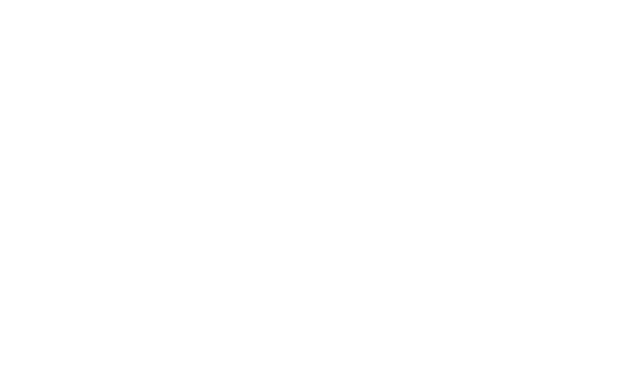
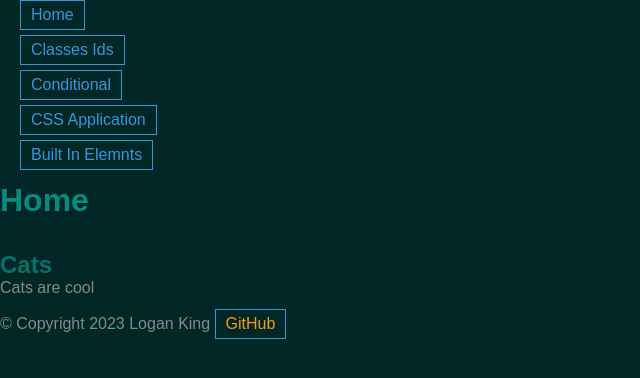
Before and after one commit to EagleAim/COMP001A.LectureActivity5, a plain HTML site: page index.html in a window 1280 px wide. Shown: the whole page, without its empty margins (0-640 px from the left). Drawn offline with Linux system fonts and the light colour scheme.

Commit message:
final comit

```diff
--- a/conditional.html
+++ b/conditional.html
@@ -5,6 +5,7 @@
     <meta name="viewport" content="width=device-width, initial-scale=1.0">
     <title>LA5 - Conditional</title>
 </head>
+<link rel="stylesheet" href="main.css">
 <body>
     <header>
         <nav>
@@ -20,7 +21,10 @@
     </header>
 
     <main>
-
+        <div>
+            <a href="#">Link</a>
+            <button>Sample Button</button>
+        </div>
     </main>
 
     <footer>
--- a/index.html
+++ b/index.html
@@ -0,0 +1,32 @@
+<!DOCTYPE html>
+<html lang="en">
+<head>
+    <meta charset="UTF-8">
+    <meta name="viewport" content="width=device-width, initial-scale=1.0">
+    <title>LA5 - Home</title>
+</head>
+<link rel="stylesheet" href="main.css">
+<body>
+    <header>
+        <nav>
+            <ul>
+                <li><a href="index.html" target="_self">Home</a></li>
+                <li><a href="classes-ids.html" target="_self">Classes Ids</a></li>
+                <li><a href="conditional.html" target="_self">Conditional</a></li>
+                <li><a href="css-application.html" target="_self">CSS Application</a></li>
+                <li><a href="built-in-elemnts" target="_self">Built In Elemnts</a></li>
+            </ul>
+        </nav>
+        <h1>Home</h1>
+    </header>
+
+    <main>
+        <h2>Cats</h2>
+        <p>Cats are cool</p>
+    </main>
+
+    <footer>
+        <p>&copy; Copyright 2023 Logan King <a href="https://github.com/EagleAim" target="_blank">GitHub</a></p>
+    </footer>
+</body>
+</html>
--- a/main.css
+++ b/main.css
@@ -73,3 +73,29 @@ dic ul {
     border-color: #f39c12;
     box-shadow: 0 4px 8px rgba(0, 0, 0, 0.1);
 }
+
+a {
+    display: inline-block;
+    color:#3498db;
+    text-decoration: none;
+    padding: 5px 10px;
+    border: 1px solid #3498db;
+    transition: all 0.3 ease;
+}
+
+a:hover {
+    background-color: #3498db;
+    color: white;
+}
+
+button {
+    padding: 5px 10px;
+    border: none;
+    background-color: #ecf0f1;
+    cursor: pointer;
+    transition: all 0.3 ease;
+}
+
+button:hover {
+    background-color: red;
+}
```
